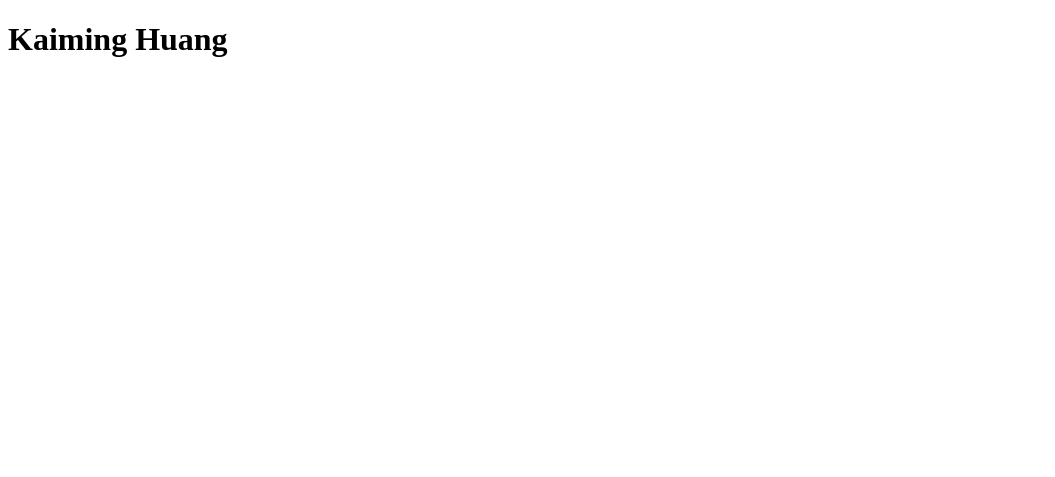
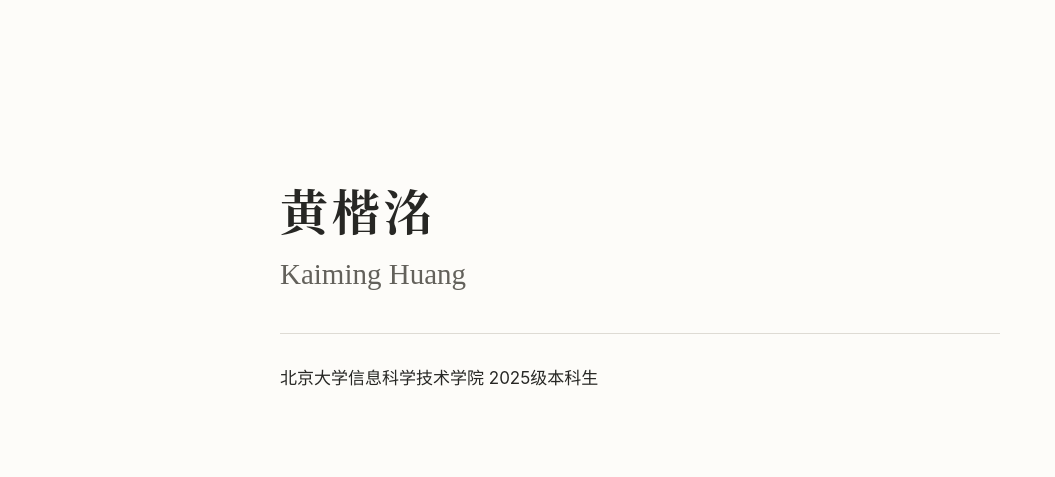
Before and after one commit to AlbertKaimingHuang/albertkaiminghuang.github.io, a plain HTML site: page index.html in a window 1280 px wide. Shown: the whole page, without its empty margins (0-1055 px from the left). Drawn offline with Linux system fonts and the light colour scheme.

Commit message:
Publish Kaiming Huang's initial academic homepage

```diff
--- a/index.html
+++ b/index.html
@@ -1,11 +1,19 @@
 <!doctype html>
-<html lang="en">
+<html lang="zh-CN">
   <head>
     <meta charset="utf-8">
     <meta name="viewport" content="width=device-width, initial-scale=1">
-  <title> Kaiming Huang</title>
+    <meta name="description" content="北京大学信息科学技术学院 2025级本科生">
+    <title>黄楷洺 · Kaiming Huang</title>
+    <link rel="stylesheet" href="./style.css">
   </head>
   <body>
-  <h1>Kaiming Huang</h1>
+    <main class="profile">
+      <header>
+        <h1>黄楷洺</h1>
+        <p class="name-en" lang="en">Kaiming Huang</p>
+      </header>
+      <p class="introduction">北京大学信息科学技术学院 2025级本科生</p>
+    </main>
   </body>
 </html>
```
Lines whose indentation alone changed are shown as unchanged.
